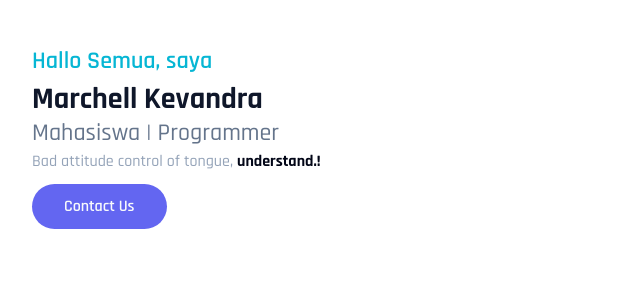
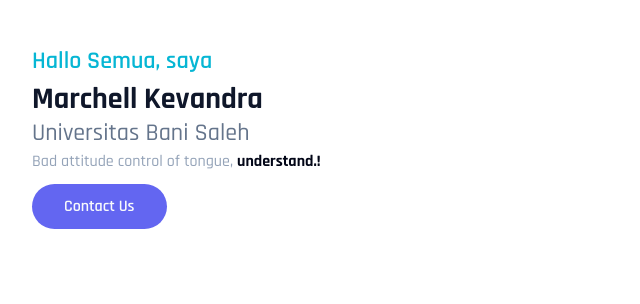
Before and after one commit to mkxchl/portfolio-tailwindss, a website: page index.html in a window 1280 px wide. Shown: the part 182-486 px from the top of the page, 0-640 px from the left. Drawn offline with nearby package versions, Linux system fonts and the light colour scheme; a web font is replaced by a local one.

Commit message:
Update index.html

```diff
--- a/index.html
+++ b/index.html
@@ -63,7 +63,7 @@
         <div class="flex flex-wrap">
           <div class="w-full self-center px-4 lg:w-1/2">
             <h1 class="text-base font-semibold text-cyan-500 md:text-xl lg:text-2xl">Hallo Semua, saya <span class="block font-bold text-slate-900 text-3xl mt-1">Marchell Kevandra</span></h1>
-            <h2 class="font-medium text-slate-500 text-lg lg:text-2xl">Mahasiswa | Programmer</h2>
+            <h2 class="font-medium text-slate-500 text-lg lg:text-2xl">Universitas Bani Saleh</h2>
             <p class="font-medium text-slate-400 mb-5 leading-relaxed">Bad attitude control of tongue, <span class="font-bold text-slate-950">understand.!</span></p>
             <a href="#contact" class="text-base font-semibold text-slate-50 bg-indigo-500 py-3 px-8 rounded-full hover:shadow-lg hover:bg-indigo-950 transition duration-500 ease-in-out">Contact Us</a>
           </div>
```
